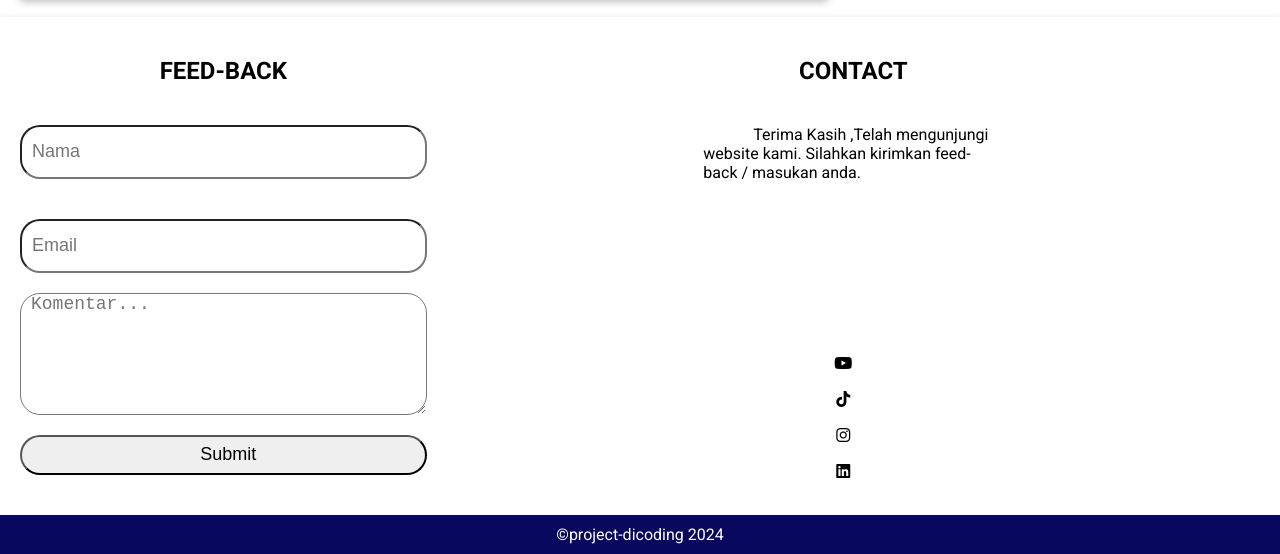
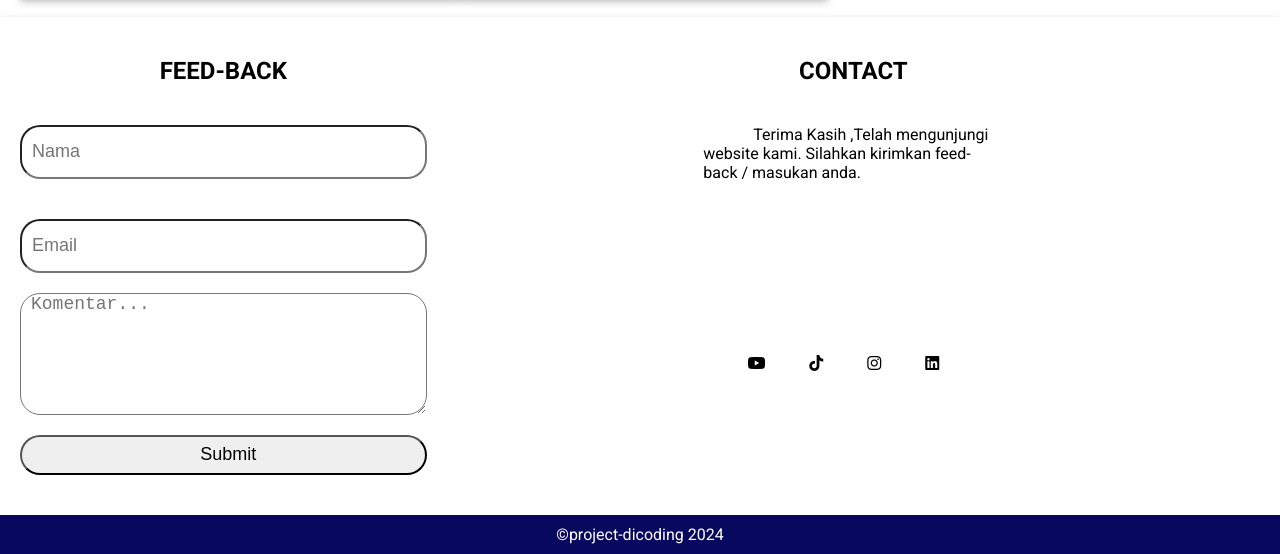
Before and after one commit to Rifa00/kota-garut, a plain HTML site: page index.html in a window 1280 px wide. Shown: the part 5464-6018 px from the top of the page. Drawn offline with Linux system fonts and the light colour scheme.

Commit message:
Update index.html
icon

```diff
--- a/index.html
+++ b/index.html
@@ -363,10 +363,10 @@ utilized for farming area. </p></blockquote>
 
           </div>
           <div class="icon">
-            <div class="number-circle"><span><a href="https://www.youtube.com/@Rifa00-xp3hp " target="_blank"><i class="fa-brands fa-youtube"></i></a></span></div>
-              <div class="number-circle"><span><a href="https://www.tiktok.com/@ipenk_00" target="_blank"><i class="fa-brands fa-tiktok"></i></a></span></div>
-              <div class="number-circle"><span><a href="https://www.instagram.com/rifqq7/" target="_blank"><i class="fa-brands fa-instagram"></i></a></span></div>
-              <div class="number-circle"><span><a href="https://www.linkedin.com/in/ripa-mustopa-ahmad-499688312?utm_source=share&utm_campaign=share_via&utm_content=profile&utm_medium=android_app " target="_blank"><i class="fa-brands fa-linkedin"></i></a></span></div>
+            <a href="https://www.youtube.com/@Rifa00-xp3hp " target="_blank"><i class="fa-brands fa-youtube"></i></a>
+            <a href="https://www.tiktok.com/@ipenk_00" target="_blank"><i class="fa-brands fa-tiktok"></i></a>
+            <a href="https://www.instagram.com/rifqq7/" target="_blank"><i class="fa-brands fa-instagram"></i></a>
+             <a href="https://www.linkedin.com/in/ripa-mustopa-ahmad-499688312?utm_source=share&utm_campaign=share_via&utm_content=profile&utm_medium=android_app " target="_blank"><i class="fa-brands fa-linkedin"></i></a>
       </div>
     </div>
       </div>
```
